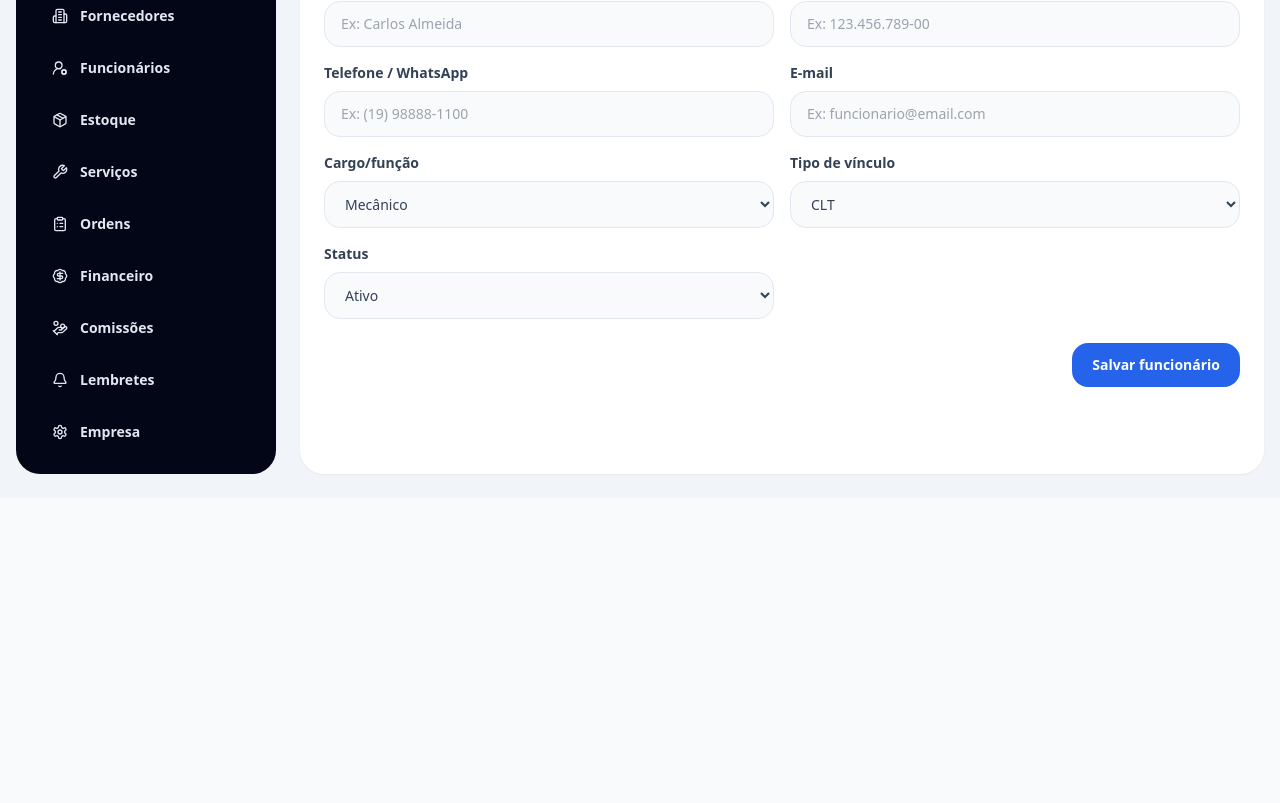
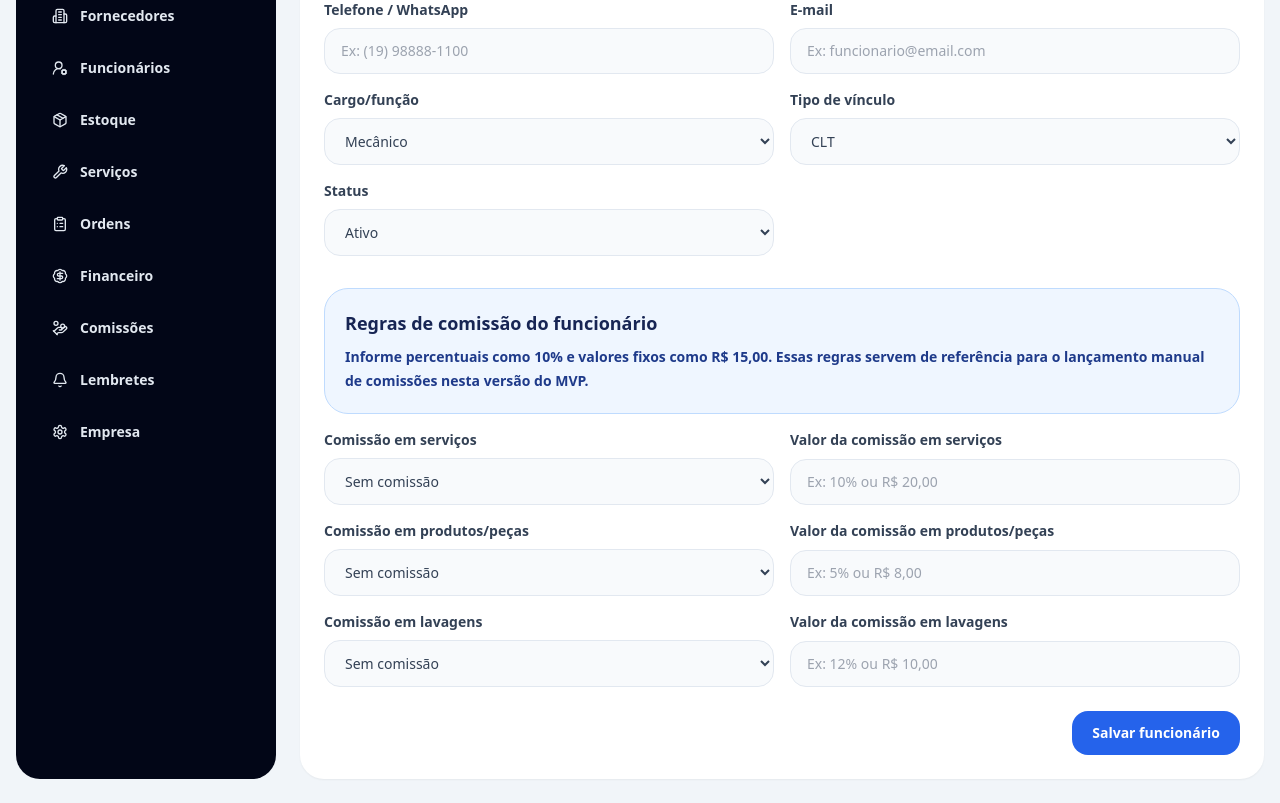
Before and after one commit to anjobrito/ajb-autoflow, a Next.js app: page /funcionarios/novo in a window 1280 px wide. Shown: the part 386-1189 px from the top of the page. Before the commit the page ends 884 px from the top, so only its background shows below. Built offline with nearby package versions, Linux system fonts and the light colour scheme.

Commit message:
feat: add employee commission rules

```diff
--- a/components/new-employee-form.tsx
+++ b/components/new-employee-form.tsx
@@ -3,7 +3,27 @@
 import { useRouter } from "next/navigation";
 import { FormEvent, useState } from "react";
 import { saveEmployee } from "@/lib/browser-store";
-import { employeeEmploymentTypes, employeeRoles, employeeStatuses } from "@/lib/select-options";
+import { employeeCommissionTypes, employeeEmploymentTypes, employeeRoles, employeeStatuses } from "@/lib/select-options";
+
+function TextInput({ name, label, placeholder, type = "text", inputMode, required = false, autoComplete }: { name: string; label: string; placeholder: string; type?: string; inputMode?: "text" | "tel" | "email" | "numeric" | "decimal"; required?: boolean; autoComplete?: string }) {
+  return (
+    <label className="grid gap-2 text-sm font-bold text-slate-700">
+      {label}
+      <input required={required} name={name} type={type} inputMode={inputMode} autoComplete={autoComplete} placeholder={placeholder} className="rounded-2xl border border-slate-200 bg-slate-50 px-4 py-3 font-medium outline-none focus:border-blue-500 focus:bg-white" />
+    </label>
+  );
+}
+
+function SelectInput({ name, label, children, defaultValue, required = true }: { name: string; label: string; children: React.ReactNode; defaultValue?: string; required?: boolean }) {
+  return (
+    <label className="grid gap-2 text-sm font-bold text-slate-700">
+      {label}
+      <select required={required} name={name} defaultValue={defaultValue} className="rounded-2xl border border-slate-200 bg-slate-50 px-4 py-3 font-medium outline-none focus:border-blue-500 focus:bg-white">
+        {children}
+      </select>
+    </label>
+  );
+}
 
 export function NewEmployeeForm() {
   const router = useRouter();
@@ -21,6 +41,12 @@ export function NewEmployeeForm() {
       role: String(formData.get("role") ?? ""),
       employmentType: String(formData.get("employmentType") ?? ""),
       status: String(formData.get("status") ?? ""),
+      serviceCommissionType: String(formData.get("serviceCommissionType") ?? "Sem comissão"),
+      serviceCommissionValue: String(formData.get("serviceCommissionValue") ?? ""),
+      partCommissionType: String(formData.get("partCommissionType") ?? "Sem comissão"),
+      partCommissionValue: String(formData.get("partCommissionValue") ?? ""),
+      washCommissionType: String(formData.get("washCommissionType") ?? "Sem comissão"),
+      washCommissionValue: String(formData.get("washCommissionValue") ?? ""),
     });
 
     setSaved(true);
@@ -31,17 +57,43 @@ export function NewEmployeeForm() {
     <form onSubmit={handleSubmit} className="rounded-3xl bg-white p-6 shadow-sm">
       <div className="mb-6">
         <h2 className="text-xl font-black text-slate-950">Dados do funcionário</h2>
-        <p className="mt-2 text-sm leading-6 text-slate-600">Essas informações preparam a base operacional para equipe, vínculos e futuras regras de comissão.</p>
+        <p className="mt-2 text-sm leading-6 text-slate-600">Essas informações preparam a base operacional para equipe, vínculos e regras de comissão por serviço, produto/peça e lavagem.</p>
       </div>
 
       <div className="grid gap-4 md:grid-cols-2">
-        <label className="grid gap-2 text-sm font-bold text-slate-700">Nome completo<input required name="name" placeholder="Ex: Carlos Almeida" autoComplete="name" className="rounded-2xl border border-slate-200 bg-slate-50 px-4 py-3 font-medium outline-none focus:border-blue-500 focus:bg-white" /></label>
-        <label className="grid gap-2 text-sm font-bold text-slate-700">CPF<input name="cpf" inputMode="numeric" placeholder="Ex: 123.456.789-00" className="rounded-2xl border border-slate-200 bg-slate-50 px-4 py-3 font-medium outline-none focus:border-blue-500 focus:bg-white" /></label>
-        <label className="grid gap-2 text-sm font-bold text-slate-700">Telefone / WhatsApp<input required name="phone" inputMode="tel" autoComplete="tel" placeholder="Ex: (19) 98888-1100" className="rounded-2xl border border-slate-200 bg-slate-50 px-4 py-3 font-medium outline-none focus:border-blue-500 focus:bg-white" /></label>
-        <label className="grid gap-2 text-sm font-bold text-slate-700">E-mail<input name="email" type="email" autoComplete="email" placeholder="Ex: funcionario@email.com" className="rounded-2xl border border-slate-200 bg-slate-50 px-4 py-3 font-medium outline-none focus:border-blue-500 focus:bg-white" /></label>
-        <label className="grid gap-2 text-sm font-bold text-slate-700">Cargo/função<select required name="role" className="rounded-2xl border border-slate-200 bg-slate-50 px-4 py-3 font-medium outline-none focus:border-blue-500 focus:bg-white">{employeeRoles.map((role) => <option key={role}>{role}</option>)}</select></label>
-        <label className="grid gap-2 text-sm font-bold text-slate-700">Tipo de vínculo<select required name="employmentType" className="rounded-2xl border border-slate-200 bg-slate-50 px-4 py-3 font-medium outline-none focus:border-blue-500 focus:bg-white">{employeeEmploymentTypes.map((type) => <option key={type}>{type}</option>)}</select></label>
-        <label className="grid gap-2 text-sm font-bold text-slate-700">Status<select required name="status" defaultValue="Ativo" className="rounded-2xl border border-slate-200 bg-slate-50 px-4 py-3 font-medium outline-none focus:border-blue-500 focus:bg-white">{employeeStatuses.map((status) => <option key={status}>{status}</option>)}</select></label>
+        <TextInput required name="name" label="Nome completo" placeholder="Ex: Carlos Almeida" autoComplete="name" />
+        <TextInput name="cpf" label="CPF" inputMode="numeric" placeholder="Ex: 123.456.789-00" />
+        <TextInput required name="phone" label="Telefone / WhatsApp" inputMode="tel" autoComplete="tel" placeholder="Ex: (19) 98888-1100" />
+        <TextInput name="email" label="E-mail" type="email" inputMode="email" autoComplete="email" placeholder="Ex: funcionario@email.com" />
+        <SelectInput name="role" label="Cargo/função">
+          {employeeRoles.map((role) => <option key={role}>{role}</option>)}
+        </SelectInput>
+        <SelectInput name="employmentType" label="Tipo de vínculo">
+          {employeeEmploymentTypes.map((type) => <option key={type}>{type}</option>)}
+        </SelectInput>
+        <SelectInput name="status" label="Status" defaultValue="Ativo">
+          {employeeStatuses.map((status) => <option key={status}>{status}</option>)}
+        </SelectInput>
+      </div>
+
+      <div className="mt-8 rounded-3xl border border-blue-200 bg-blue-50 p-5">
+        <h3 className="text-lg font-black text-blue-950">Regras de comissão do funcionário</h3>
+        <p className="mt-2 text-sm leading-6 font-semibold text-blue-900">Informe percentuais como 10% e valores fixos como R$ 15,00. Essas regras servem de referência para o lançamento manual de comissões nesta versão do MVP.</p>
+      </div>
+
+      <div className="mt-4 grid gap-4 md:grid-cols-2">
+        <SelectInput name="serviceCommissionType" label="Comissão em serviços" defaultValue="Sem comissão">
+          {employeeCommissionTypes.map((type) => <option key={type}>{type}</option>)}
+        </SelectInput>
+        <TextInput name="serviceCommissionValue" label="Valor da comissão em serviços" inputMode="decimal" placeholder="Ex: 10% ou R$ 20,00" />
+        <SelectInput name="partCommissionType" label="Comissão em produtos/peças" defaultValue="Sem comissão">
+          {employeeCommissionTypes.map((type) => <option key={type}>{type}</option>)}
+        </SelectInput>
+        <TextInput name="partCommissionValue" label="Valor da comissão em produtos/peças" inputMode="decimal" placeholder="Ex: 5% ou R$ 8,00" />
+        <SelectInput name="washCommissionType" label="Comissão em lavagens" defaultValue="Sem comissão">
+          {employeeCommissionTypes.map((type) => <option key={type}>{type}</option>)}
+        </SelectInput>
+        <TextInput name="washCommissionValue" label="Valor da comissão em lavagens" inputMode="decimal" placeholder="Ex: 12% ou R$ 10,00" />
       </div>
 
       <div className="mt-6 flex items-center justify-end gap-3">
```
